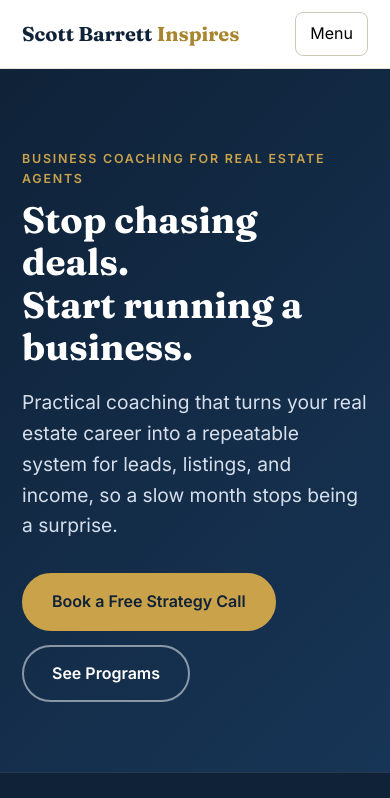
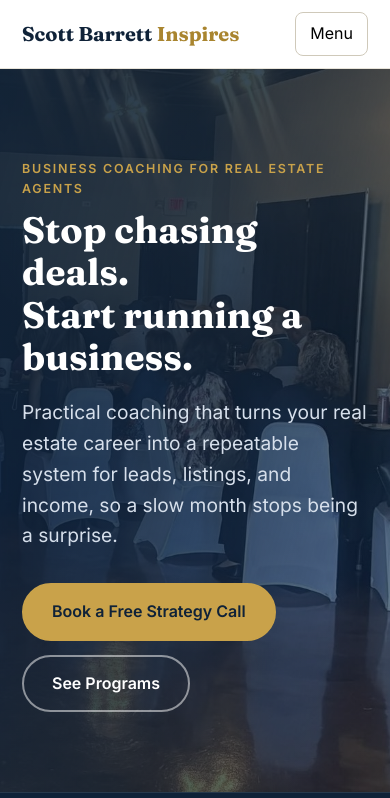
Before and after one commit to hynriai-developer/scottbarrettinspires, a plain HTML site: page index.html in a window 390 px wide. Shown: the top 798 px of the page. Drawn offline with Linux system fonts and the light colour scheme.

Commit message:
Add event photo as hero background with navy overlay
Co-Authored-By: Claude Sonnet 5.5 <noreply@anthropic.com>
Claude-Session: https://claude.ai/code/session_013GpXPnP2tG3CiqhZGtHihM

```diff
--- a/index.html
+++ b/index.html
@@ -13,6 +13,7 @@
 <link rel="preconnect" href="https://fonts.googleapis.com">
 <link rel="preconnect" href="https://fonts.gstatic.com" crossorigin>
 <link href="https://fonts.googleapis.com/css2?family=Fraunces:opsz,wght@9..144,600;9..144,700&family=Inter:wght@400;500;600&display=swap" rel="stylesheet">
+<link rel="preload" as="image" href="images/hero.jpg">
 <link rel="stylesheet" href="styles.css">
 </head>
 <body>
--- a/styles.css
+++ b/styles.css
@@ -44,7 +44,7 @@ nav a:hover{color:var(--gold-dark)}
 .btn-block{display:block;text-align:center;width:100%}
 
 /* hero */
-.hero{background:linear-gradient(135deg,var(--navy),var(--navy-2));color:#fff;padding:110px 0 100px}
+.hero{background:linear-gradient(105deg,rgba(15,34,56,.93) 0%,rgba(15,34,56,.82) 45%,rgba(15,34,56,.55) 100%),url("images/hero.jpg") center/cover no-repeat;background-color:var(--navy);color:#fff;padding:130px 0 120px}
 .hero h1{color:#fff}
 .hero .eyebrow{color:var(--gold)}
 .lead{font-size:1.2rem;max-width:620px;color:#d6dfeb}
@@ -99,5 +99,5 @@ input:focus,select:focus,textarea:focus{outline:2px solid var(--gold);border-col
   .two-col,.cards,.steps,.strip-inner{grid-template-columns:1fr}
   .card.featured{transform:none}
   .section{padding:60px 0}
-  .hero{padding:80px 0 70px}
+  .hero{padding:90px 0 80px;background-position:70% center}
 }
```
Also changed, not shown: images/hero.jpg (added).
